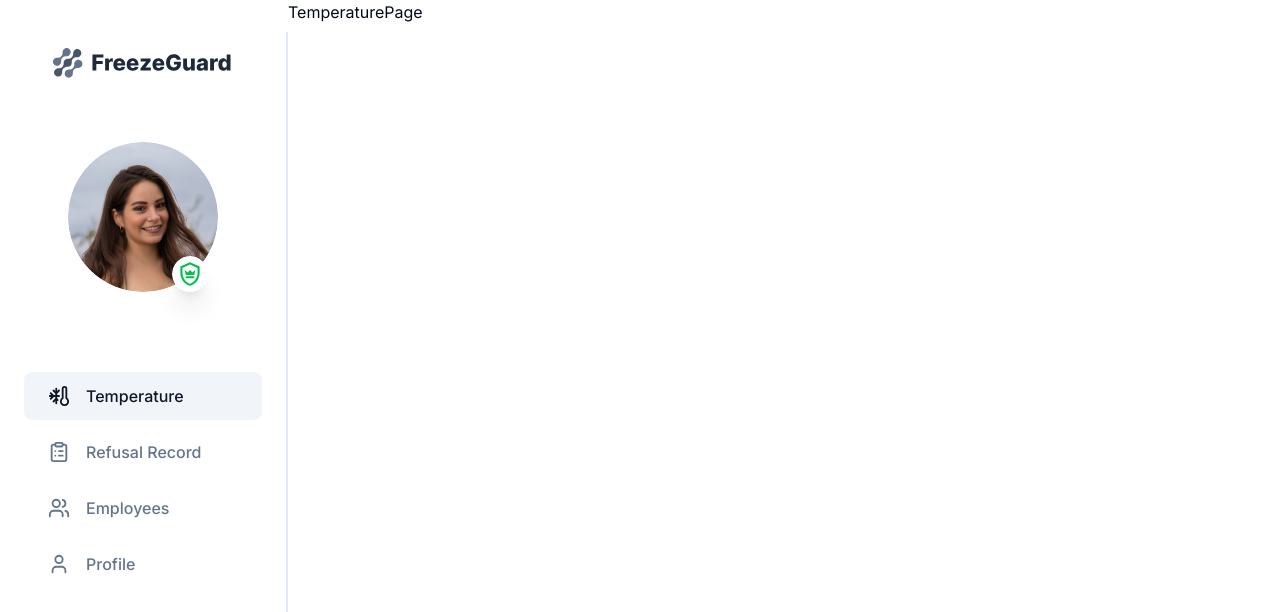
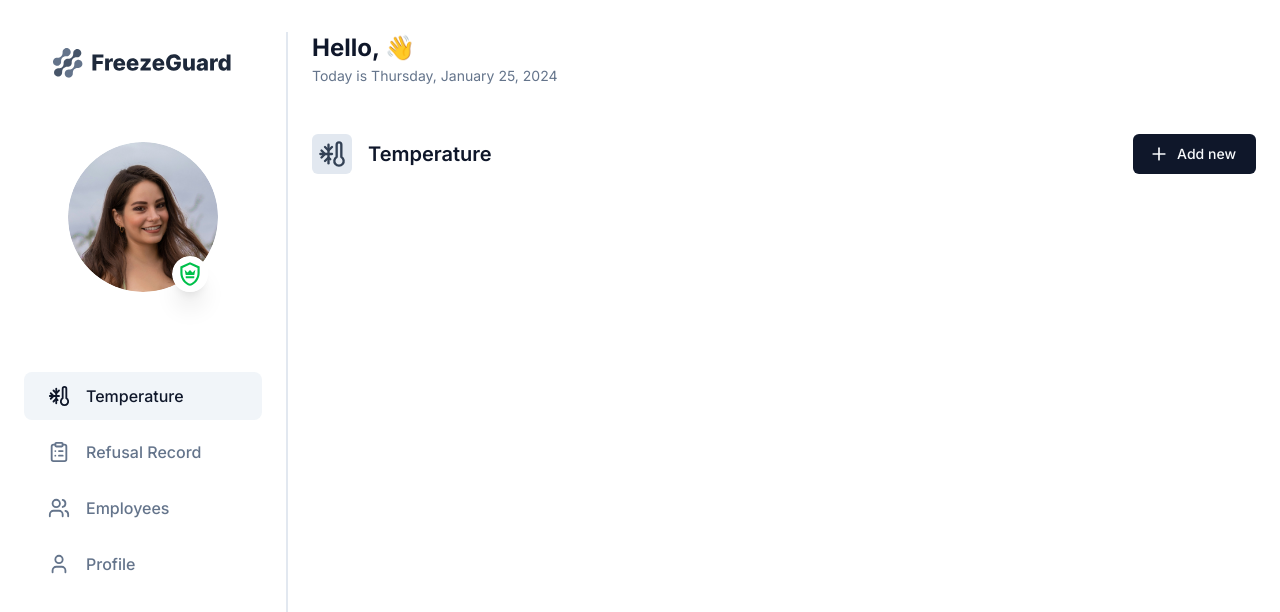
Before and after one commit to imvinojanv/freezeguard-record-keeping-app, a Next.js app: page /shop/1/temperature in a window 1280 px wide. Shown: the top 612 px of the page. Built offline with nearby package versions, Linux system fonts and the light colour scheme; no server answers.

Commit message:
Temperature page structured

```diff
--- a/app/shop/[shopId]/temperature/page.tsx
+++ b/app/shop/[shopId]/temperature/page.tsx
@@ -1,8 +1,48 @@
+import { Button } from "@/components/ui/button"
+import { currentUser } from "@clerk/nextjs"
+import { Plus, ThermometerSnowflake } from "lucide-react"
 
 
-const TemperaturePage = () => {
+const TemperaturePage = async () => {
+  const user = await currentUser();
+
+  const today = new Date();
+  const dayOfWeek = today.getDay();
+  const daysOfWeek = ['Sunday', 'Monday', 'Tuesday', 'Wednesday', 'Thursday', 'Friday', 'Saturday'];
+  const dayOfWeekName = daysOfWeek[dayOfWeek];
+
+  const options: Intl.DateTimeFormatOptions = {
+    year: 'numeric',
+    month: 'long',
+    day: 'numeric'
+  };
+  const dateString = today.toLocaleDateString('en-US', options);
+
   return (
-    <div>TemperaturePage</div>
+    <section className="px-4 md:px-6">
+      <div className="mt-8 flex flex-col">
+        <h1 className="text-slate-900 text-2xl font-bold">Hello, {user?.firstName} 👋</h1>
+        <p className="text-slate-500 text-sm mt-0.5">Today is {dayOfWeekName}, {dateString}</p>
+      </div>
+
+      <div className="mt-12 w-full flex flex-row justify-between items-end">
+        <div className="flex flex-row items-center gap-4">
+          <div className="w-10 h-10 bg-slate-200 flex justify-center items-center rounded-md">
+            <ThermometerSnowflake
+              size={28}
+              className="text-slate-700"
+            />
+          </div>
+          <h1 className="text-slate-900 text-xl font-semibold">Temperature</h1>
+        </div>
+        <Button
+          className="flex gap-2 pr-5"
+        >
+          <Plus className="w-5 h-5" />
+          Add new
+        </Button>
+      </div>
+    </section>
   )
 }
 
--- a/app/shop/layout.tsx
+++ b/app/shop/layout.tsx
@@ -13,7 +13,7 @@ const ShopLayout = ({
             <div className="hidden md:flex h-full w-72 flex-col fixed inset-y-0 z-50">
                 <Sidebar />
             </div>
-            <main className="md:pl-72 h-full">
+            <main className="md:ml-72 h-full overflow-y-auto">
                 <Navbar />
                 {children}
             </main>
```
